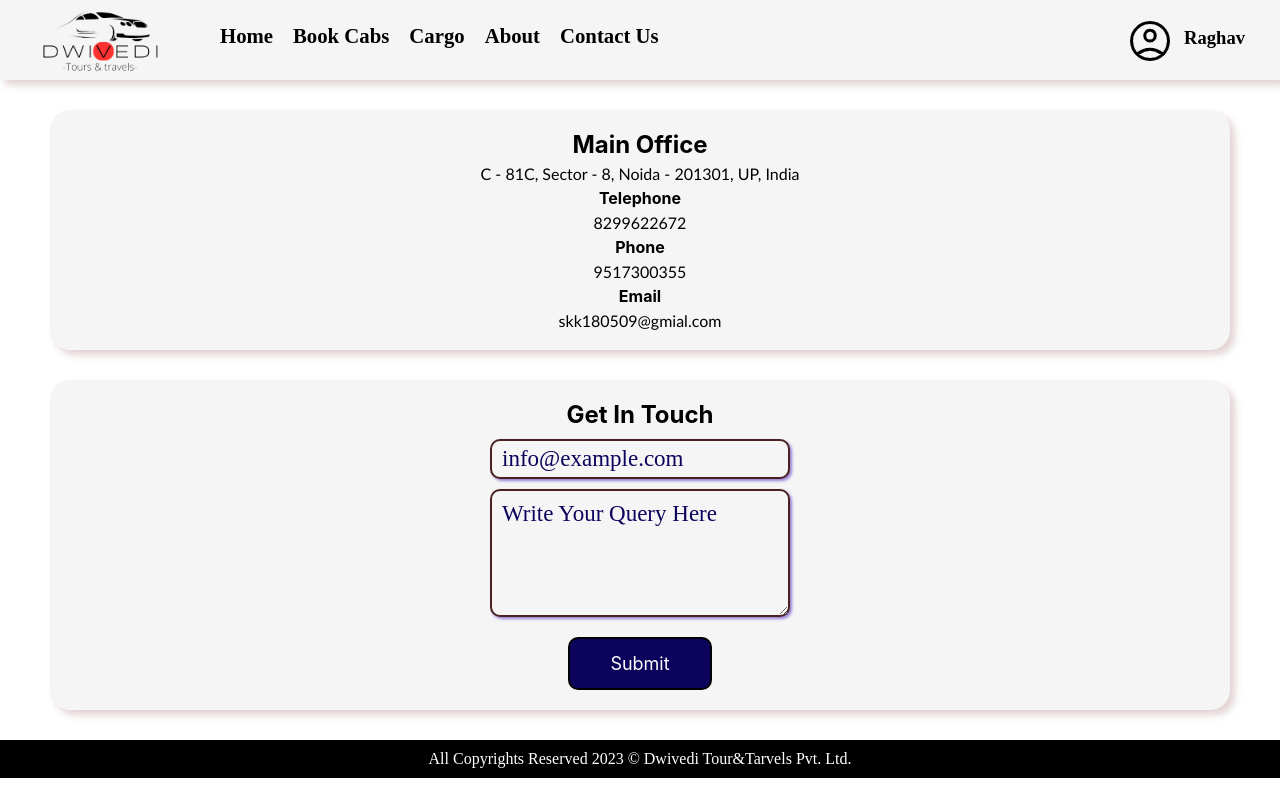
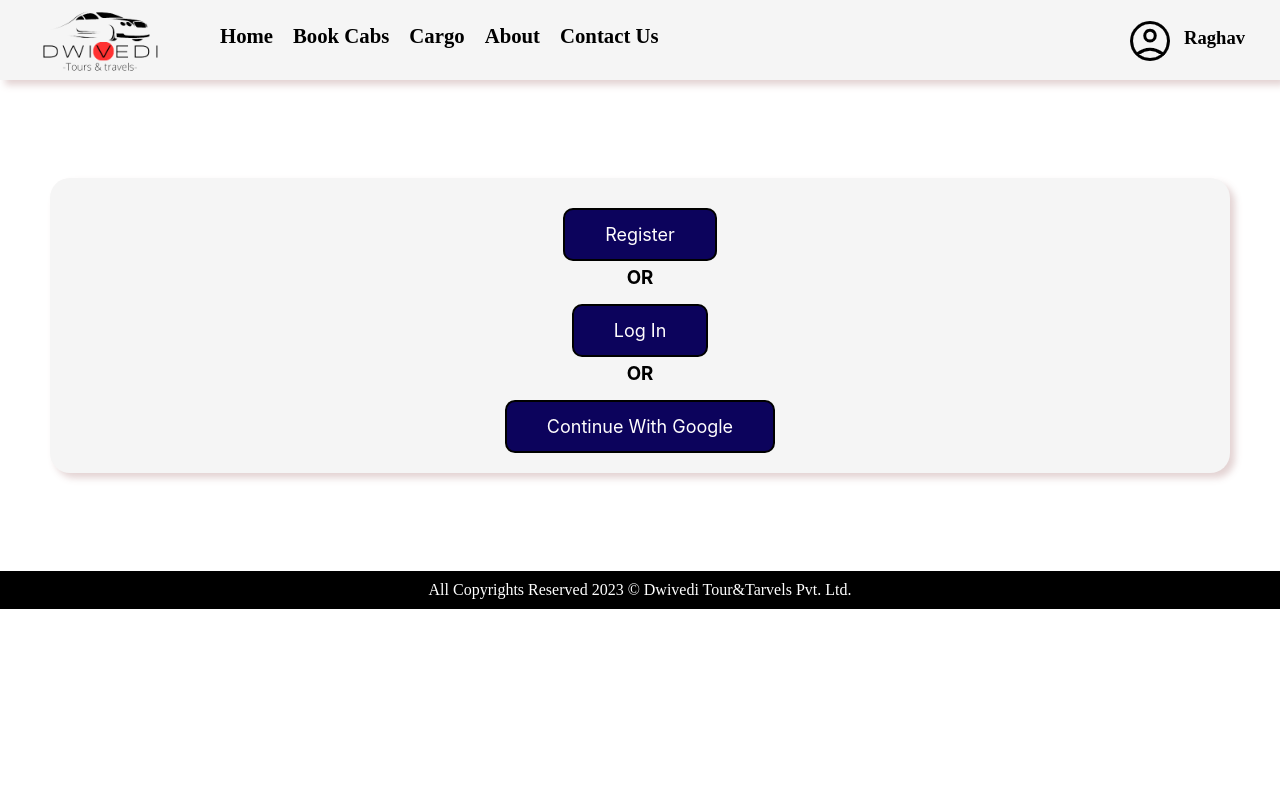
Before and after one commit to vimal20002/Dwivedi_tour-travels, a React (Create React App) app: page / in a window 1280 px wide. Built offline with nearby package versions, Linux system fonts and the light colour scheme; a web font is replaced by a local one.

Commit message:
optAdd50323

```diff
--- a/src/App.js
+++ b/src/App.js
@@ -4,6 +4,7 @@ import Booking from './components/Booking';
 import Contact from './components/Contact';
 import Footer from './components/Footer';
 import Home from './components/Home';
+import Options from './components/Options';
 import Navbar from './components/Navbar';
 
 
@@ -11,10 +12,11 @@ function App() {
   return (
     <>
      <Navbar/>
+     <Options/>
      {/* <Home/>   */}
       {/* <Booking/>  */}
       {/* <About/> */}
-      <Contact/>
+      {/* <Contact/> */}
      <Footer/>
     </>
   );
--- /dev/null
+++ b/src/components/Options.jsx
@@ -0,0 +1,25 @@
+import React from 'react'
+import'./options.css'
+const Options = () => {
+  return (
+    <>
+     <div className="main-options">
+      <div className="book-btn">Register</div>
+      <div className='or'>
+
+      <h3>OR</h3>
+      </div>
+
+         <div className="book-btn">Log In</div>
+         <div className='or'>
+
+      <h3>OR</h3>
+         </div>
+
+      <div className="withgoogle book-btn">Continue With Google</div>
+     </div>
+    </>
+  )
+}
+
+export default Options
--- /dev/null
+++ b/src/components/options.css
@@ -0,0 +1,13 @@
+.main-options{
+    display: flex;
+    flex-direction: column;
+    row-gap: 5px;
+
+    justify-content: center;
+    align-items: center;
+    margin: 98px 50px;
+    padding: 20px;
+    background-color: whitesmoke;
+    border-radius: 20px;
+    box-shadow: 5px 5px 7px 0px rgba(225, 207, 207, 0.918);
+}
```
Also changed, not shown: src/components/Register.jsx (added, +11 -0 lines).
